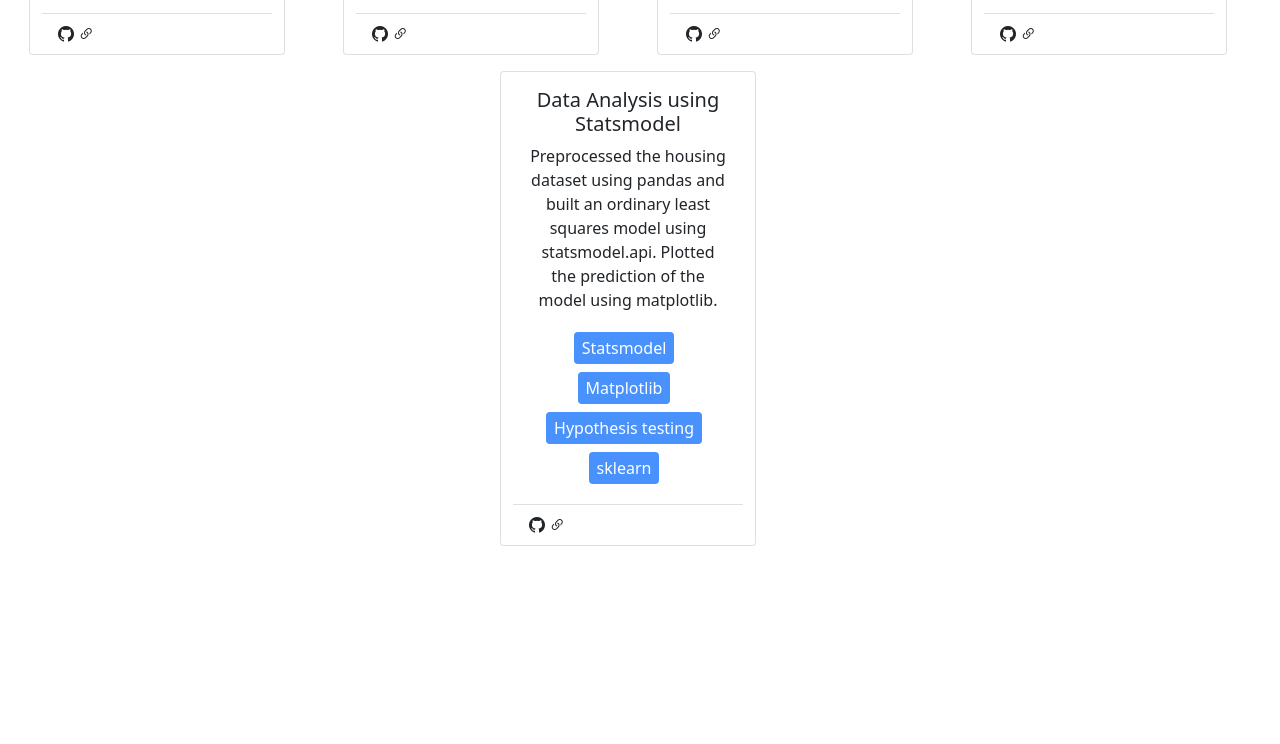
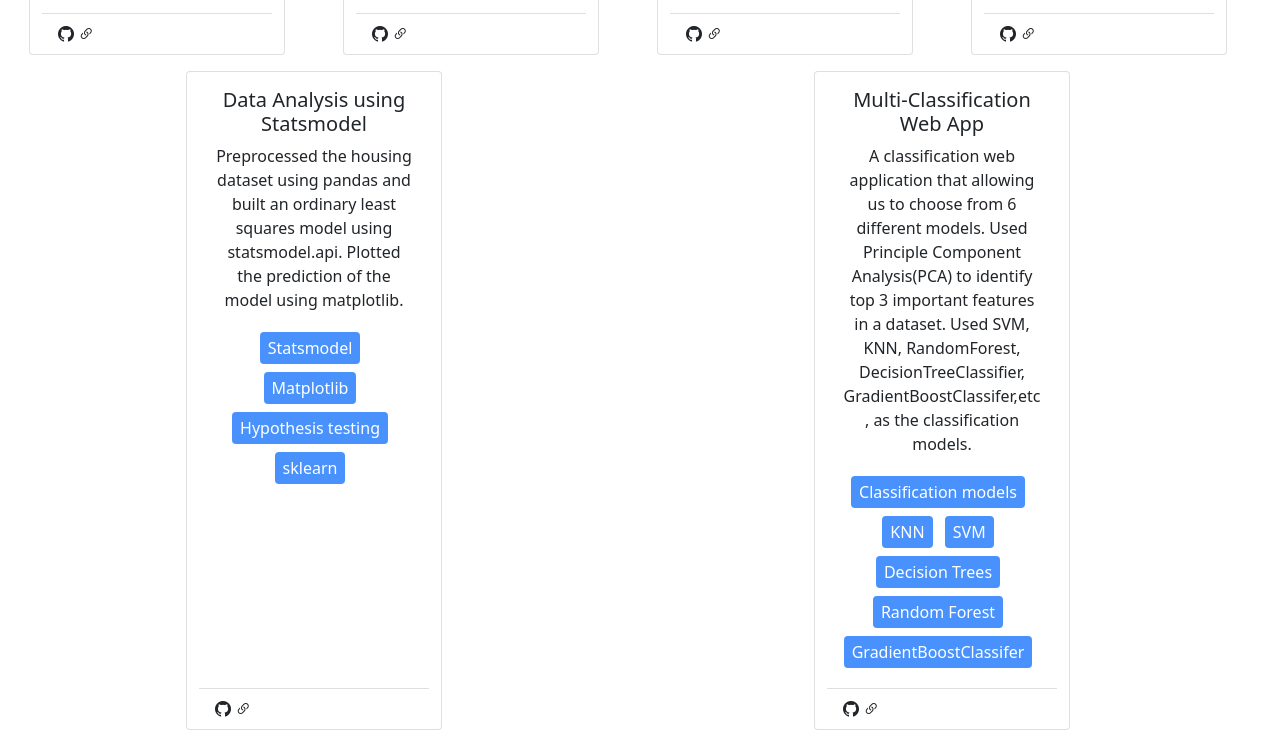
Before and after one commit to Sharky1507/New-Portfolio, a plain HTML site: page index.html in a window 1280 px wide. Shown: the part 2056-2800 px from the top of the page. Drawn offline with nearby package versions, Linux system fonts and the light colour scheme.

Commit message:
Update index.html

```diff
--- a/index.html
+++ b/index.html
@@ -85,7 +85,7 @@
                     <br><br>
                     I have created various projects related to Computer Vision, Natural Language Processing, Machine learning, Deep Learning, Data Analysis, Data Visualization, etc.
                     <br>
-                    <a href="https://drive.google.com/uc?export=download&id=1pHQ9UY_kCEc0mdZdv82GDPgc0PEShrX2" download class="btn btn-primary mt-3">
+                    <a href="https://drive.google.com/file/d/1Jp3mCu-9OV_3xLQnAQMVbV1ooBKTb9Rw/view?usp=sharing" download class="btn btn-primary mt-3">
                         Resume
                         <i class="bi bi-download"></i>
                     </a>
@@ -287,7 +287,25 @@
                         </div>
                     </div>
 
-
+                    <div class="card mb-3" style="max-width: 16rem;">
+                        <div class="card-body">
+                            <h5 class="card-title">Multi-Classification Web App</h5>
+                            <p class="card-text"> A classification web application that allowing us to choose from 6 different models. Used Principle Component Analysis(PCA) to identify top 3 important features in a dataset. Used SVM, KNN, RandomForest, DecisionTreeClassifier, GradientBoostClassifer,etc, as the classification models.
+                            </p>
+                            <div class="text-white">
+                                <span class="bg-primary bg-opacity-75 rounded py-1 px-2 d-inline-block me-2 my-1 text-nowrap">Classification models</span>
+                                <span class="bg-primary bg-opacity-75 rounded py-1 px-2 d-inline-block me-2 my-1 text-nowrap">KNN</span>
+                                <span class="bg-primary bg-opacity-75 rounded py-1 px-2 d-inline-block me-2 my-1 text-nowrap">SVM</span>
+                                <span class="bg-primary bg-opacity-75 rounded py-1 px-2 d-inline-block me-2 my-1 text-nowrap">Decision Trees</span>
+                                <span class="bg-primary bg-opacity-75 rounded py-1 px-2 d-inline-block me-2 my-1 text-nowrap">Random Forest</span>
+                                <span class="bg-primary bg-opacity-75 rounded py-1 px-2 d-inline-block me-2 my-1 text-nowrap">GradientBoostClassifer</span>
+                            </div>
+                        </div>
+                        <div class="card-footer bg-transparent text-start">
+                            <a href="https://github.com/Sharky1507/Classification-App" class="text-dark" target="_blank"><i class="bi bi-github"></i></a>
+                            <a href="https://classification-app-dwsvb7jaeeleazxtysyawk.streamlit.app/" class="text-dark" target="_blank"><i class="bi bi-link-45deg"></i></a>
+                        </div>
+                    </div>
 
 
                 </div>
```
